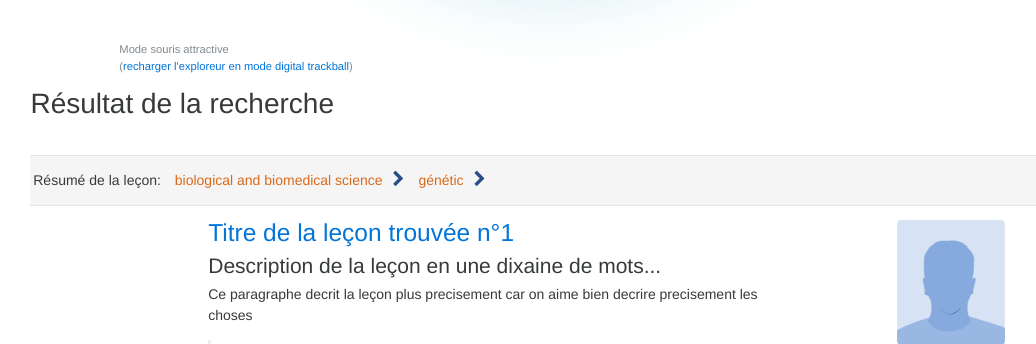
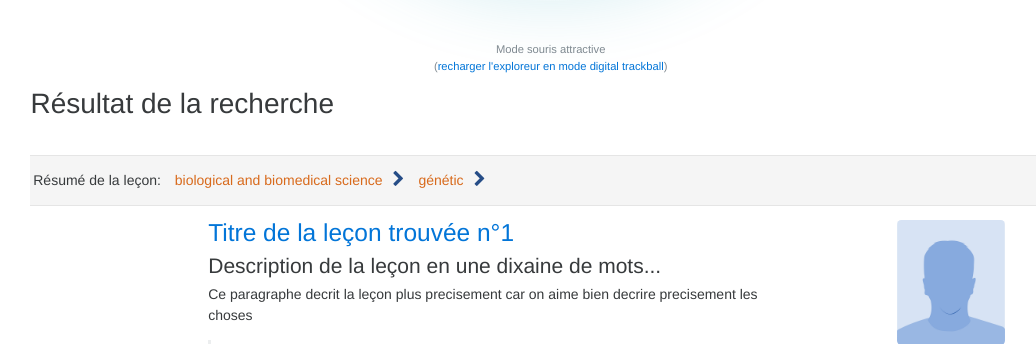
Before and after one commit to CODEheures/poem, a PHP site: page /index.php?want=back_explorer&explorermode=attractive in a window 1280 px wide. Shown: the part 898-1242 px from the top of the page, without its empty margins (196-1232 px from the left). Run offline with PHP 8.4, Linux system fonts and the light colour scheme.

Commit message:
un sigle > en trop dans l'html

```diff
--- a/includes/back/layout/main/template_explorer.php
+++ b/includes/back/layout/main/template_explorer.php
@@ -57,7 +57,7 @@
             <button class="btn btn-info-outline backward"></button>
             <button class="btn btn-info-outline forward"></button>
             <?php if($_SESSION['explorermode'] == 'attractive'){ ?>
-                <p class="text-xs-center> text-muted info-track">Mode souris attractive<br />(<a href="/index.php?want=back_explorer&explorermode=trackball" title="glisser votre doigt sur la sphere ou maintenez le clic de la souris pour tourner">recharger l'exploreur en mode digital trackball</a>)</p>
+                <p class="text-xs-center text-muted info-track">Mode souris attractive<br />(<a href="/index.php?want=back_explorer&explorermode=trackball" title="glisser votre doigt sur la sphere ou maintenez le clic de la souris pour tourner">recharger l'exploreur en mode digital trackball</a>)</p>
             <?php } else { ?>
                 <p class="text-xs-center text-muted info-track">Mode digital trackball<br />(<a href="/index.php?want=back_explorer&explorermode=attractive" title="la position du curseur de la souris attire les tags vers lui">recharger l'explorer en mode souris attractive</a>)</p>
             <?php } ?>
```
